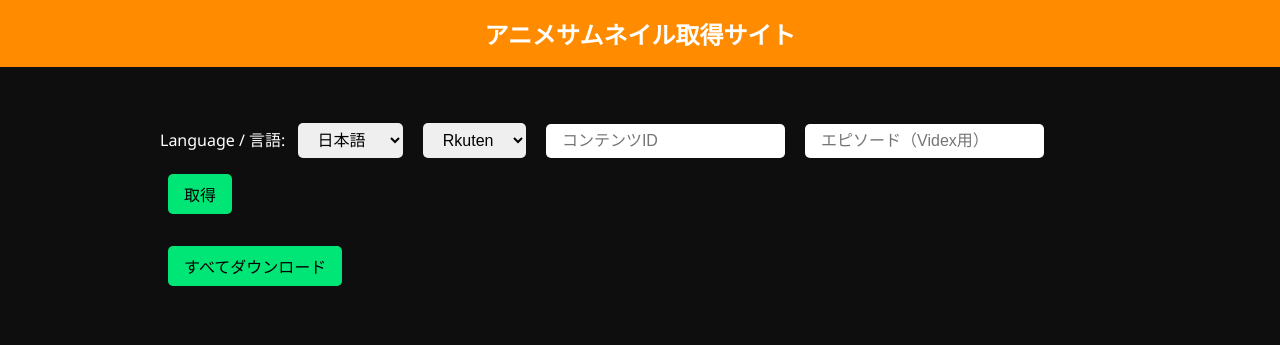
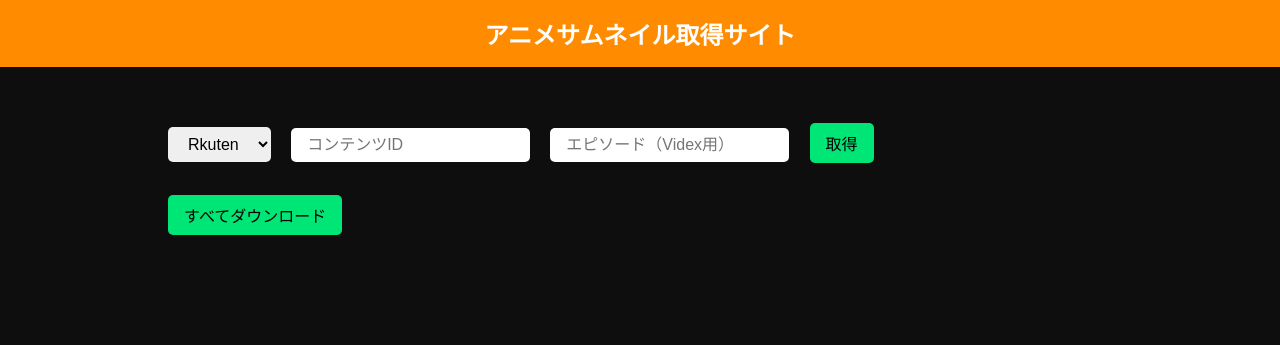
Before and after one commit to mizudako224/AnimeThumbnailFetcher, a plain HTML site: page main.html in a window 1280 px wide. Drawn offline with nearby package versions, Linux system fonts and the light colour scheme.

Commit message:
Update main.html

```diff
--- a/main.html
+++ b/main.html
@@ -3,7 +3,7 @@
 <head>
   <meta charset="UTF-8" />
   <meta name="viewport" content="width=device-width, initial-scale=1.0">
-  <title>アニメサムネイル取得</title>
+  <title>アニメサムネイル取得サイト</title>
   <script src="https://cdnjs.cloudflare.com/ajax/libs/jszip/3.10.1/jszip.min.js"></script>
   <style>
     body {
@@ -73,12 +73,6 @@
 <body>
   <header id="header-title">アニメサムネイル取得サイト</header>
   <div class="container">
-    <label for="langSelect">Language / 言語:</label>
-    <select id="langSelect" onchange="setLanguage()">
-      <option value="ja">日本語</option>
-      <option value="en">English</option>
-    </select>
-
     <select id="site">
       <option value="rakuten">Rkuten</option>
       <option value="videx">Videx</option>
@@ -101,8 +95,12 @@
   </div>
 
   <script>
-    function setLanguage() {
-      const lang = document.getElementById('langSelect').value;
+    function getLangFromURL() {
+      const params = new URLSearchParams(window.location.search);
+      return params.get('lang') || 'ja';
+    }
+
+    function applyLanguage(lang) {
       const t = {
         ja: {
           header: "アニメサムネイル取得サイト",
@@ -190,7 +188,10 @@
       a.click();
     }
 
-    window.onload = setLanguage;
+    window.onload = () => {
+      const lang = getLangFromURL();
+      applyLanguage(lang);
+    };
   </script>
 </body>
 </html>
```
